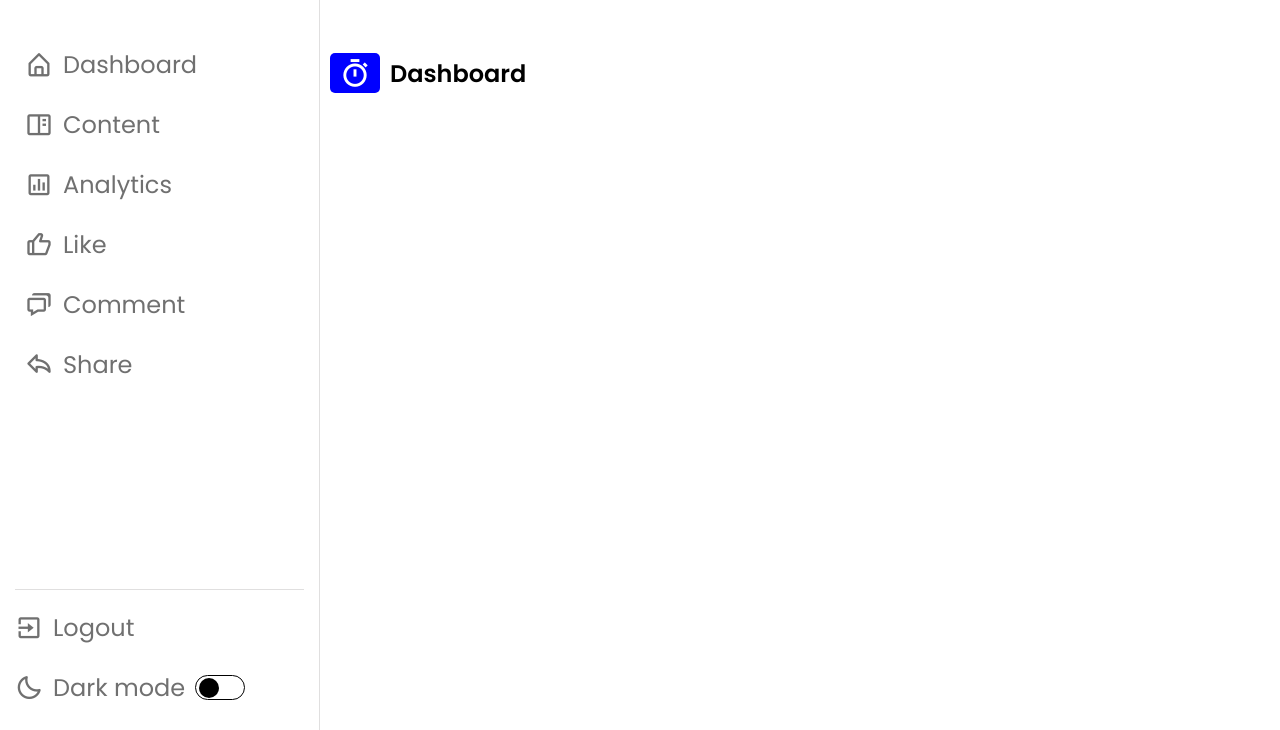
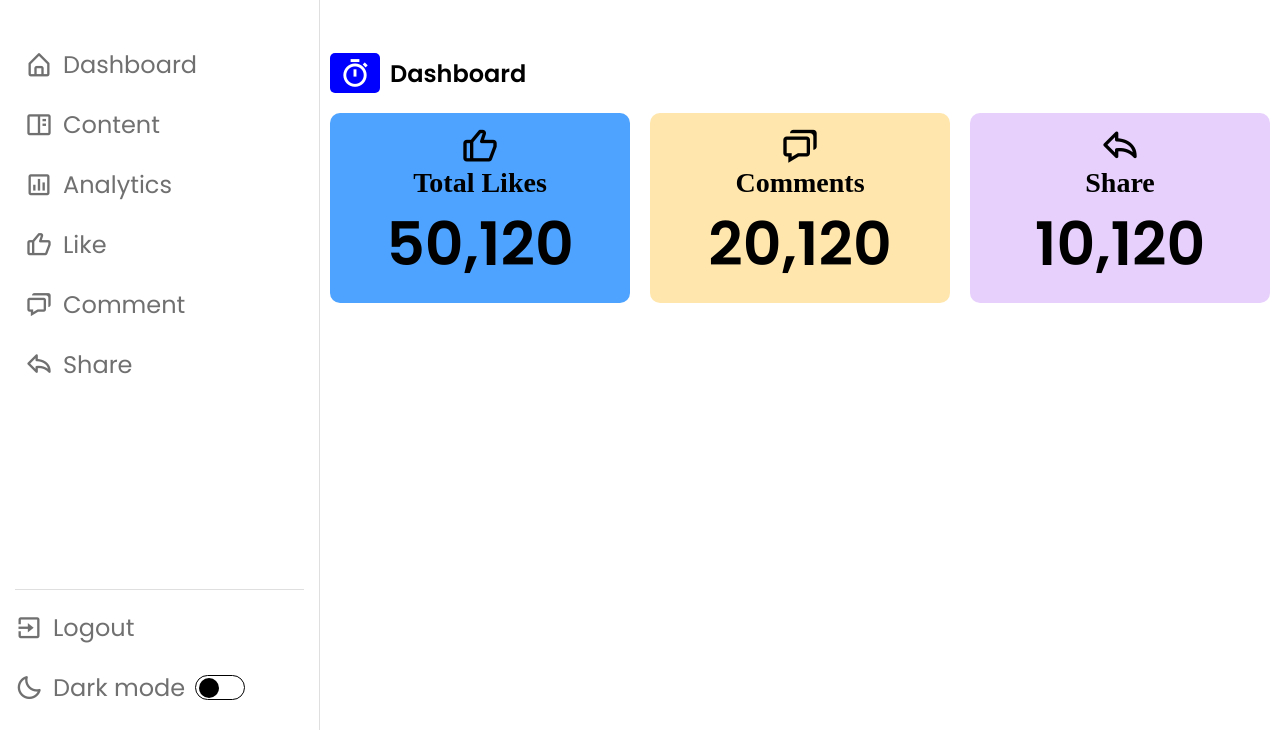
Before and after one commit to furqatbek13/Admin-Dashboard, a plain HTML site: page index.html in a window 1280 px wide. Shown: the part 70-800 px from the top of the page. Drawn offline with nearby package versions, Linux system fonts and the light colour scheme.

Commit message:
qoshildi

```diff
--- a/index.html
+++ b/index.html
@@ -51,6 +51,24 @@
             </div>
               <h1>Dashboard</h1>
         </div>
+        <div class="dashboards_cards">
+          <div class="dashboard_card">
+            <i class='bx bx-like'></i>
+            <p>Total Likes</p>
+            <h1>50,120</h1>
+          </div>
+          <div class="dashboard_card">
+            <i class='bx bx-chat'></i>
+            <p>Comments</p>
+            <h1>20,120</h1>
+          </div>
+          <div class="dashboard_card">
+            <i class='bx bx-share'></i>
+            <p>Share</p>
+            <h1>10,120</h1>
+          </div>
+
+        </div>
       </div>
     </main>
   </div>
--- a/style/style.css
+++ b/style/style.css
@@ -222,3 +222,41 @@ main {
   font-weight: 600;
   font-family: Poppins;
 }
+.dashboard_card {
+  width: calc(100% / 3);
+  height: 190px;
+  background-color: #4DA3FF;
+  border-radius: 10px;
+  display: flex;
+  flex-direction: column;
+  align-items: center;
+  justify-content: center;
+
+}
+.dashboard_card i {
+  font-size: 40px;
+}
+.dashboards_cards {
+  width: 100%;
+  display: flex;
+  justify-content: space-between;
+  gap: 20px;
+  margin-top: 20px;
+}
+.dashboards_cards p {
+  font-size: 28px;
+  font-weight: 550;
+  font-family: Popins;
+}
+.dashboards_cards h1 {
+  font-size: 60px;
+  font-weight: 900;
+  font-family: Poppins;
+}
+.dashboard_card:nth-child(2) {
+  background-color: #FFE6AC;
+}
+
+.dashboard_card:nth-child(3) {
+  background-color: #E7D1FC;
+}
```
